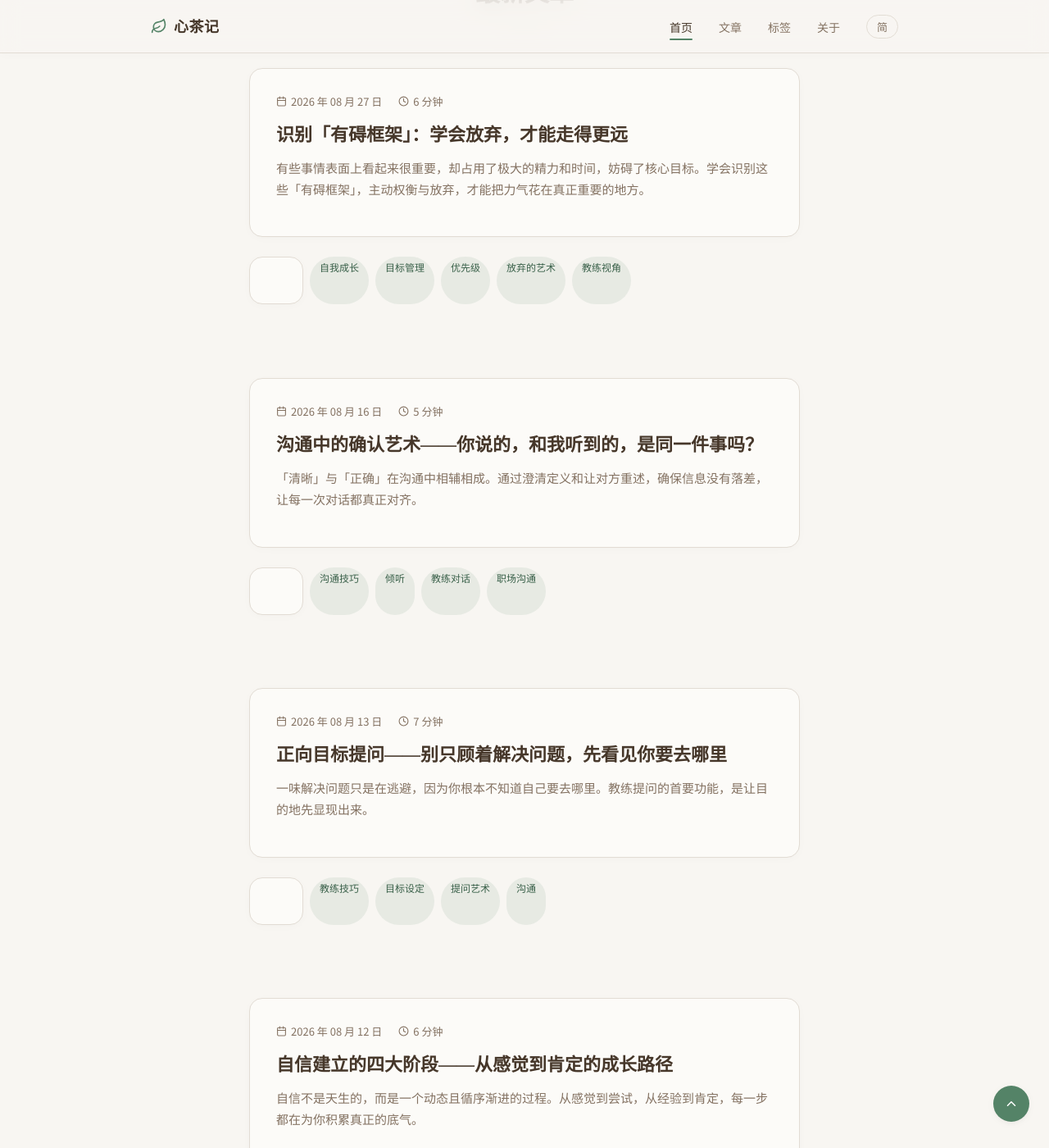
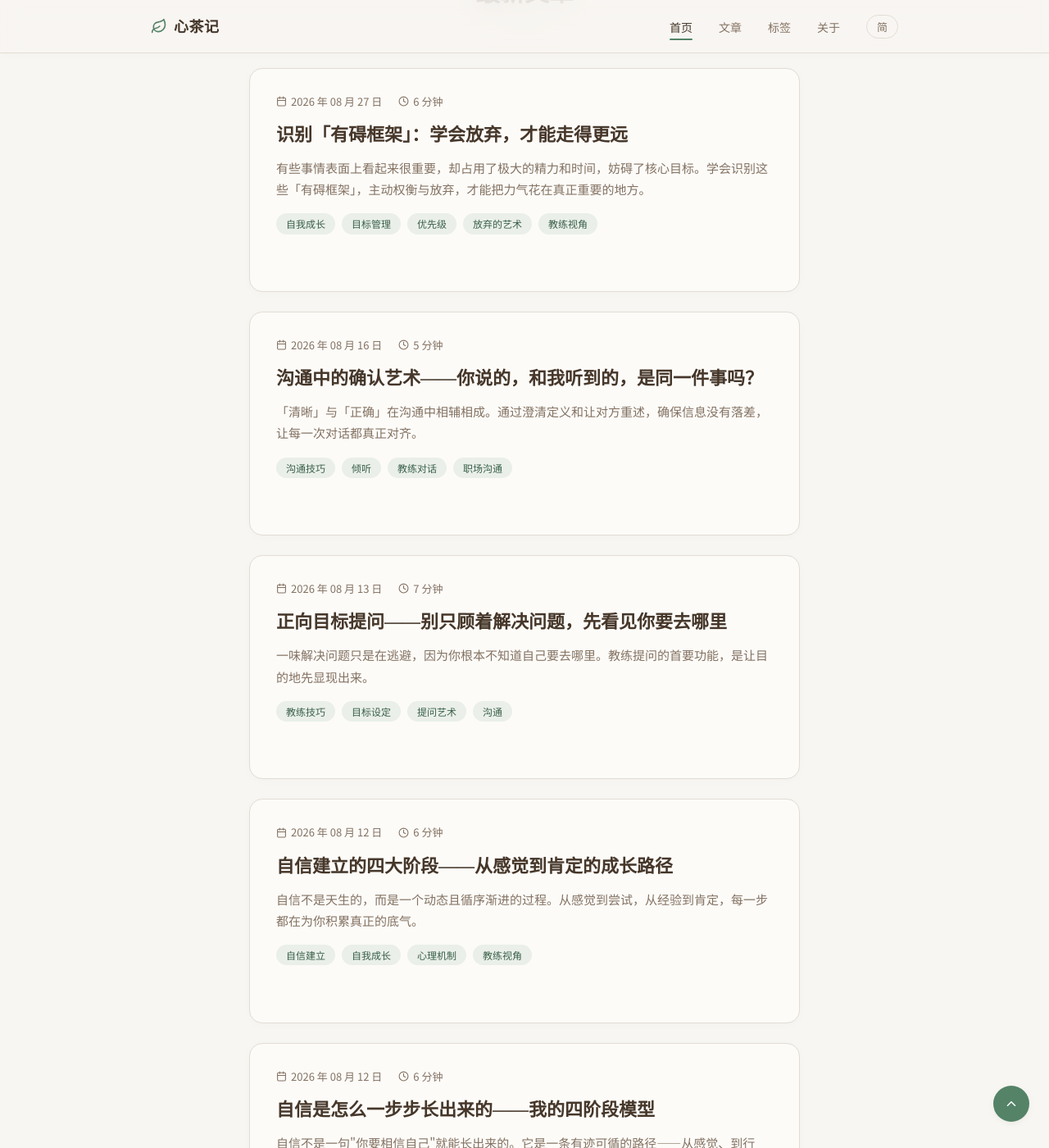
Before and after one commit to coachsunny/blog, a Jekyll site: the page built from index.html, in a window 1280 px wide and 1400 px high, scrolled down 794 px. Shown: the whole window at 82% size. Built offline with Jekyll 4.4.1, drawn with Linux system fonts in a browser that asks for light colours.

Commit message:
修正標籤樣式

```diff
--- a/css/style.css
+++ b/css/style.css
@@ -374,7 +374,7 @@
   border-color: hsla(145, 22%, 42%, 0.3);
 }
 
-.post-card:hover .post-card-title {
+.post-card:hover .post-card-title a {
   color: var(--primary);
 }
 
@@ -408,6 +408,11 @@
   transition: color 0.2s ease;
 }
 
+.post-card-title a {
+  color: inherit;
+  text-decoration: none;
+}
+
 .post-card-excerpt {
   font-size: 15px;
   line-height: 1.75;
@@ -436,6 +441,7 @@
   opacity: 0;
   transform: translateX(-8px);
   transition: all 0.3s ease;
+  text-decoration: none;
 }
 
 .post-card:hover .post-card-readmore {
--- a/index.html
+++ b/index.html
@@ -49,7 +49,7 @@
 
     <div class="post-list">
       {% for post in site.posts %}
-      <a href="{{ post.url | relative_url }}" class="post-card scroll-fade">
+      <div class="post-card scroll-fade">
         <div class="post-card-meta">
           <span>
             <svg viewBox="0 0 24 24" fill="none" stroke="currentColor" stroke-width="2" stroke-linecap="round" stroke-linejoin="round">
@@ -70,7 +70,7 @@
           </span>
           {% endif %}
         </div>
-        <h3 class="post-card-title">{{ post.title }}</h3>
+        <h3 class="post-card-title"><a href="{{ post.url | relative_url }}">{{ post.title }}</a></h3>
         <p class="post-card-excerpt">{{ post.description | default: post.excerpt | strip_html | truncate: 120 }}</p>
         {% if post.tags %}
         <div class="post-card-tags">
@@ -79,14 +79,14 @@
           {% endfor %}
         </div>
         {% endif %}
-        <div class="post-card-readmore">
+        <a href="{{ post.url | relative_url }}" class="post-card-readmore">
           阅读全文
           <svg viewBox="0 0 24 24" fill="none" stroke="currentColor" stroke-width="2" stroke-linecap="round" stroke-linejoin="round">
             <path d="M5 12h14"/>
             <path d="m12 5 7 7-7 7"/>
           </svg>
-        </div>
-      </a>
+        </a>
+      </div>
       {% endfor %}
     </div>
   </div>
```
